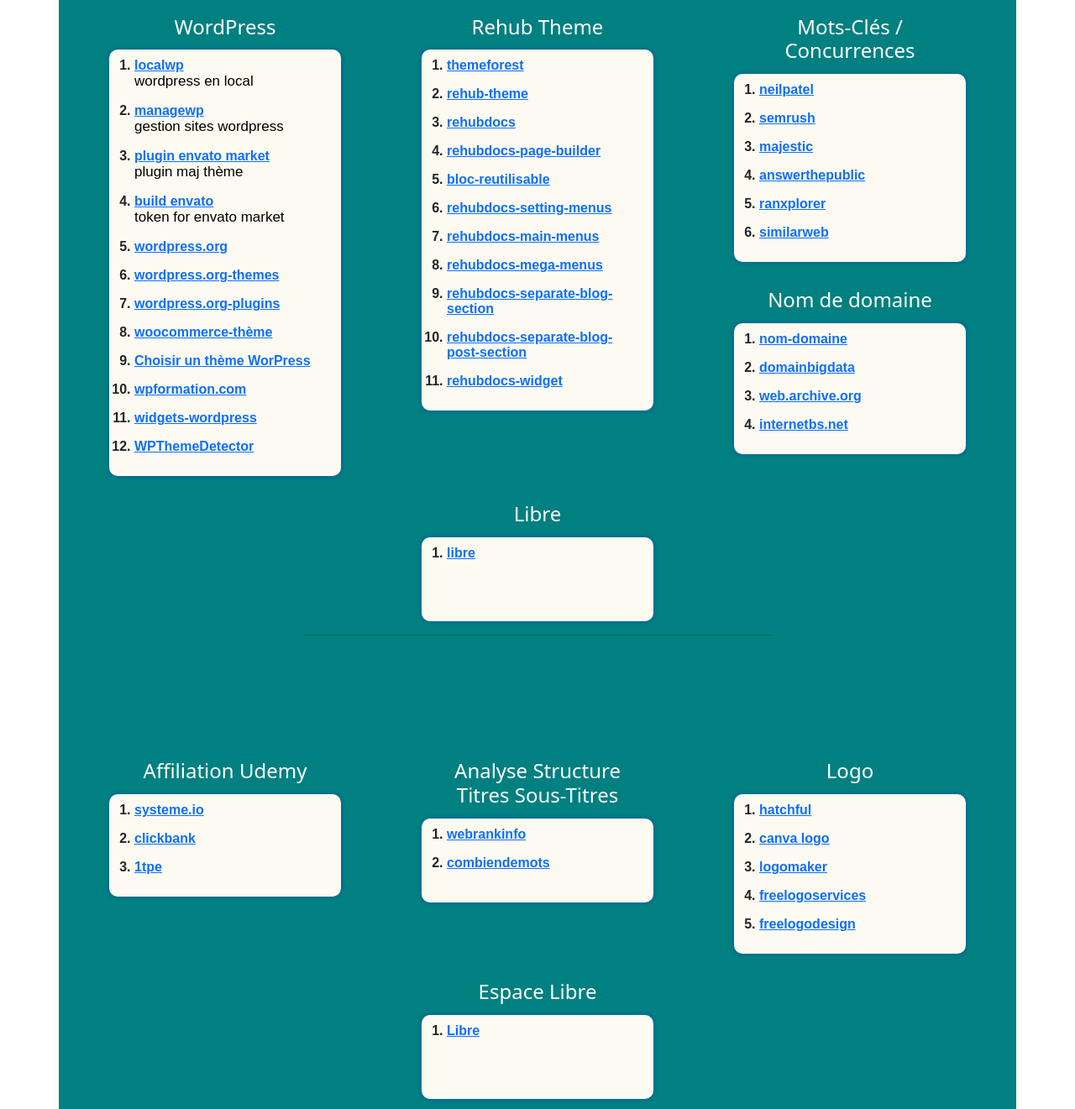
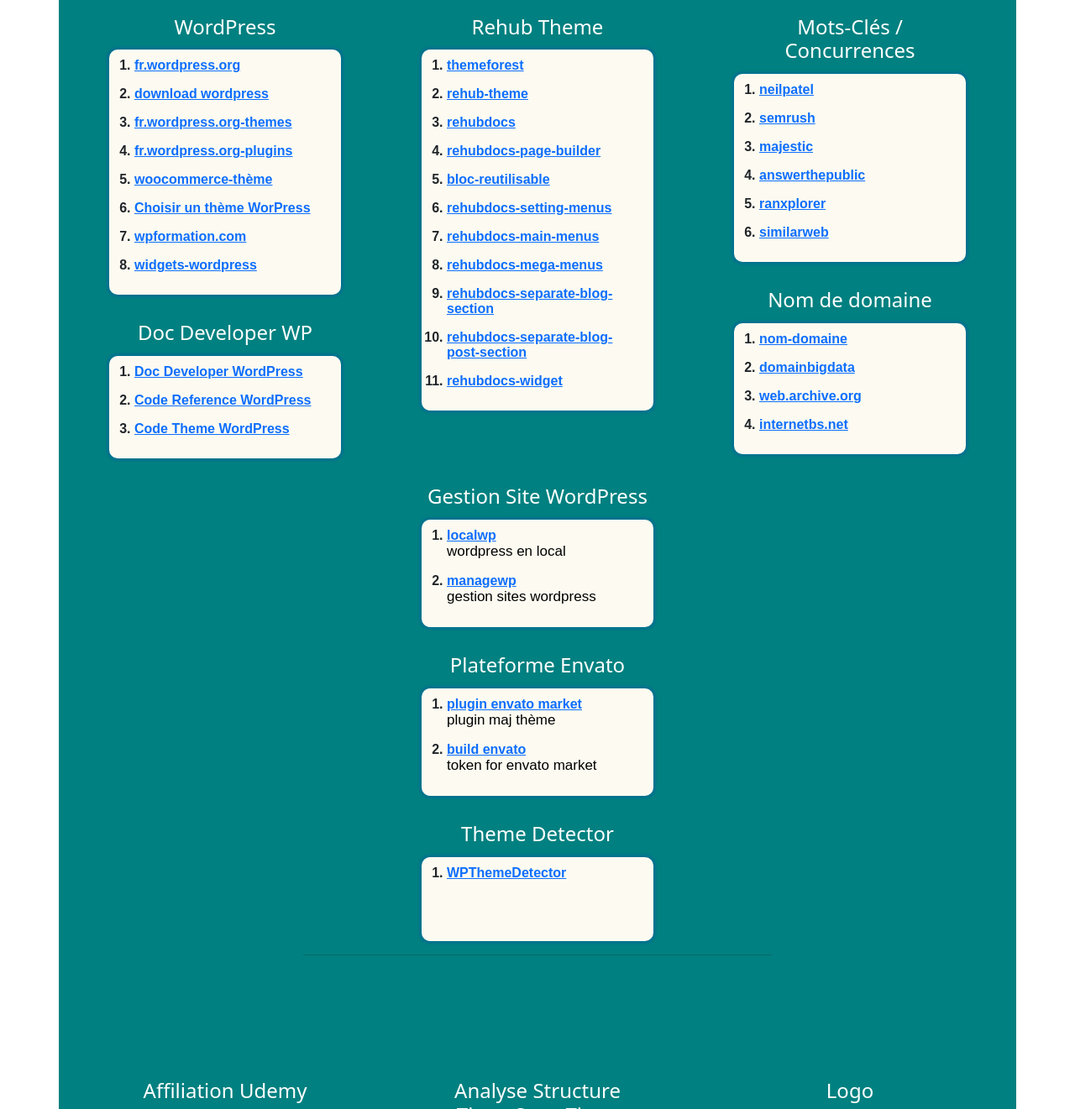
Before and after one commit to prestationweb42/Dev-Tools-WebSite, a plain HTML site: page affiliation.html in a window 1280 px wide. Shown: the part 1631-2952 px from the top of the page at 84% size. Drawn offline with nearby package versions, Linux system fonts and the light colour scheme.

Commit message:
modify link wordpress

```diff
--- a/affiliation.html
+++ b/affiliation.html
@@ -381,48 +381,29 @@
                     <h3 class="section-title">WordPress</h3>
                     <ol class="ordered-list">
                         <li>
-                            <a href="https://localwp.com/" target="_blank"
-                                >localwp</a
-                            >
-                            <p>wordpress en local</p>
-                        </li>
-                        <li>
-                            <a href="https://managewp.com/" target="_blank"
-                                >managewp</a
-                            >
-                            <p>gestion sites wordpress</p>
-                        </li>
-                        <li>
-                            <a
-                                href="https://www.envato.com/lp/market-plugin/"
-                                target="_blank"
-                                >plugin envato market</a
-                            >
-                            <p>plugin maj thème</p>
-                        </li>
-                        <li>
-                            <a href="https://build.envato.com/" target="_blank"
-                                >build envato</a
-                            >
-                            <p>token for envato market</p>
-                        </li>
-                        <li>
-                            <a href="https://wordpress.org/" target="_blank"
-                                >wordpress.org</a
+                            <a href="https://fr.wordpress.org/" target="_blank"
+                                >fr.wordpress.org</a
                             >
                         </li>
                         <li>
                             <a
-                                href="https://wordpress.org/themes/"
+                                href="https://fr.wordpress.org/download/"
                                 target="_blank"
-                                >wordpress.org-themes</a
+                                >download wordpress</a
+                            >
+                        </li>
+                        <li>
+                            <a
+                                href="https://fr.wordpress.org/themes/"
+                                target="_blank"
+                                >fr.wordpress.org-themes</a
                             >
                         </li>
                         <li>
                             <a
                                 href="https://fr.wordpress.org/plugins/coming-soon/"
                                 target="_blank"
-                                >wordpress.org-plugins</a
+                                >fr.wordpress.org-plugins</a
                             >
                         </li>
                         <li>
@@ -451,11 +432,29 @@
                                 >widgets-wordpress</a
                             >
                         </li>
+                    </ol>
+                    <!-- --Doc Developer Wordpress-- -->
+                    <h3 class="section-title">Doc Developer WP</h3>
+                    <ol class="ordered-list">
                         <li>
                             <a
-                                href="https://www.wpthemedetector.com/"
+                                href="https://developer.wordpress.org/"
                                 target="_blank"
-                                >WPThemeDetector</a
+                                >Doc Developer WordPress</a
+                            >
+                        </li>
+                        <li>
+                            <a
+                                href="https://developer.wordpress.org/reference/"
+                                target="_blank"
+                                >Code Reference WordPress</a
+                            >
+                        </li>
+                        <li>
+                            <a
+                                href="https://developer.wordpress.org/themes/"
+                                target="_blank"
+                                >Code Theme WordPress</a
                             >
                         </li>
                     </ol>
@@ -615,12 +614,48 @@
                 </div>
                 <!-- -------Colonne 4------- -->
                 <div class="section mx-auto col-md-6 col-lg-3">
-                    <!-- --------- Libre -------- -->
-                    <h3 class="section-title">Libre</h3>
+                    <!-- --------- Gestion Site WordPress -------- -->
+                    <h3 class="section-title">Gestion Site WordPress</h3>
                     <ol class="ordered-list">
                         <li>
-                            <a href="https://google.fr/" target="_blank"
-                                >libre</a
+                            <a href="https://localwp.com/" target="_blank"
+                                >localwp</a
+                            >
+                            <p>wordpress en local</p>
+                        </li>
+                        <li>
+                            <a href="https://managewp.com/" target="_blank"
+                                >managewp</a
+                            >
+                            <p>gestion sites wordpress</p>
+                        </li>
+                    </ol>
+                    <!-- --------- Plateforme Envato -------- -->
+                    <h3 class="section-title">Plateforme Envato</h3>
+                    <ol class="ordered-list">
+                        <li>
+                            <a
+                                href="https://www.envato.com/lp/market-plugin/"
+                                target="_blank"
+                                >plugin envato market</a
+                            >
+                            <p>plugin maj thème</p>
+                        </li>
+                        <li>
+                            <a href="https://build.envato.com/" target="_blank"
+                                >build envato</a
+                            >
+                            <p>token for envato market</p>
+                        </li>
+                    </ol>
+                    <!-- --Wordpress Theme detector-- -->
+                    <h3 class="section-title">Theme Detector</h3>
+                    <ol class="ordered-list">
+                        <li>
+                            <a
+                                href="https://www.wpthemedetector.com/"
+                                target="_blank"
+                                >WPThemeDetector</a
                             >
                         </li>
                     </ol>
```
